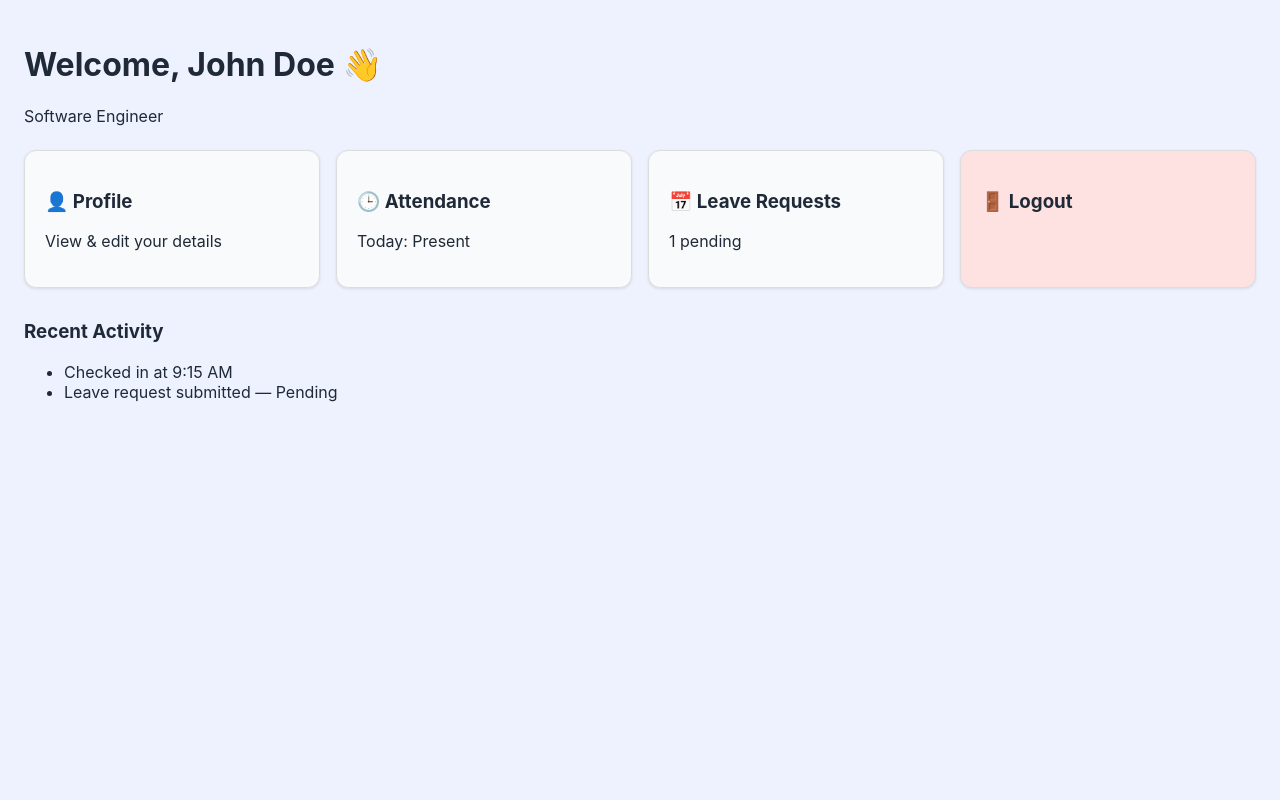
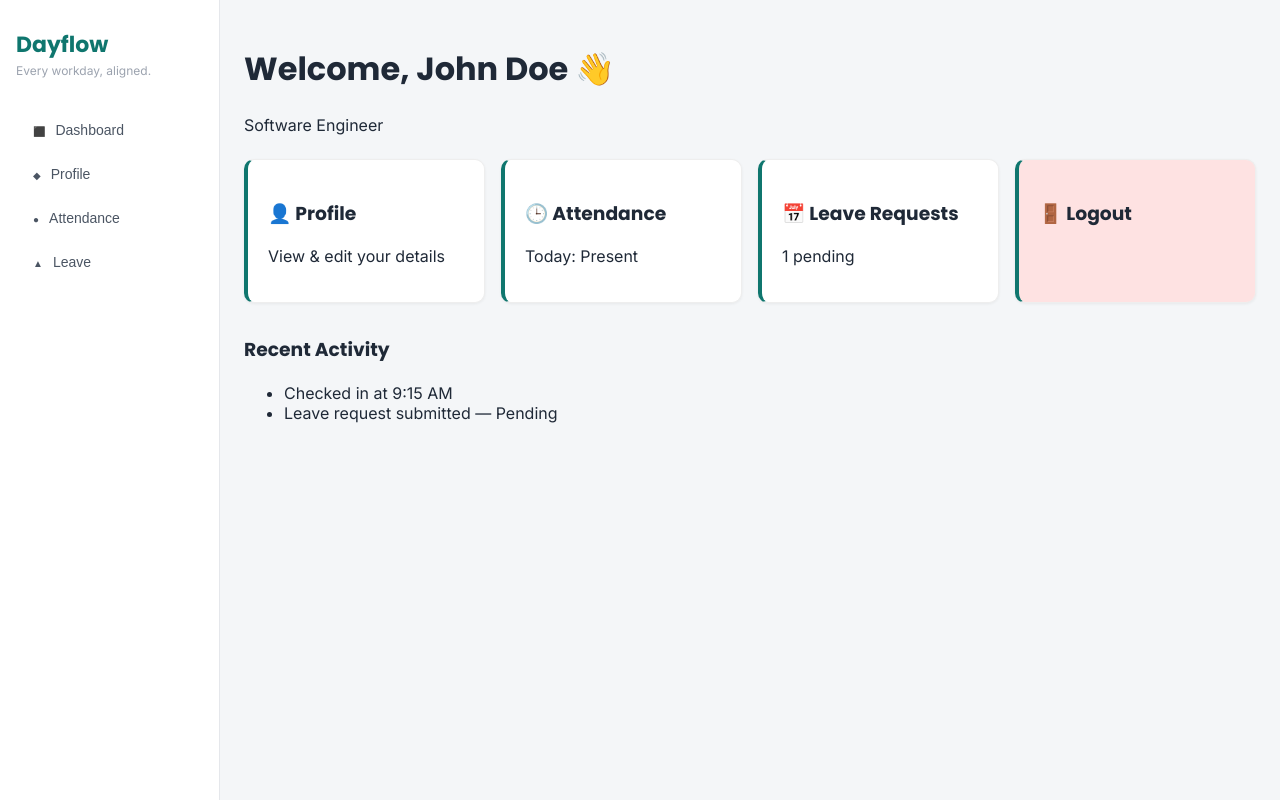
Before and after one commit to mourisikaagk/IndexOne-odoo-hackathon, a React app in the folder frontend/: page /employee/dashboard in a window 1280 px wide. Built offline with nearby package versions, Linux system fonts and the light colour scheme; the HTML template or start-up script is replaced by a standard one.

Commit message:
Update leader admin

```diff
--- a/frontend/src/App.jsx
+++ b/frontend/src/App.jsx
@@ -1,4 +1,5 @@
 import { BrowserRouter, Routes, Route } from "react-router-dom";
+import Navbar from "./components/employee/Navbar";
 import EmployeeDashboard from "./components/employee/EmployeeDashboard";
 import ProfileView from "./components/employee/ProfileView";
 import ProfileEdit from "./components/employee/ProfileEdit";
@@ -7,13 +8,11 @@ import AttendanceWeekly from "./components/employee/AttendanceWeekly";
 import LeaveApplyForm from "./components/employee/LeaveApplyForm";
 import LeaveStatusList from "./components/employee/LeaveStatusList";
 
-// Keep any routes from the Team Leader's version here as they are added.
-// import Login from "./pages/Login";
-// import AdminDashboard from "./pages/AdminDashboard";
-
 function App() {
   return (
     <BrowserRouter>
+      <Navbar />
+      <div style={{ marginLeft: "220px", minHeight: "100vh" }}>
         <Routes>
           <Route path="/" element={<EmployeeDashboard />} />
           <Route path="/employee/dashboard" element={<EmployeeDashboard />} />
@@ -24,9 +23,8 @@ function App() {
           <Route path="/employee/leave" element={<LeaveStatusList />} />
           <Route path="/employee/leave/apply" element={<LeaveApplyForm />} />
           <Route path="/employee/leave/status" element={<LeaveStatusList />} />
-        {/* <Route path="/login" element={<Login />} /> */}
-        {/* <Route path="/admin/dashboard" element={<AdminDashboard />} /> */}
         </Routes>
+      </div>
     </BrowserRouter>
   );
 }
--- a/frontend/src/components/employee/EmployeeDashboard.jsx
+++ b/frontend/src/components/employee/EmployeeDashboard.jsx
@@ -61,12 +61,13 @@ function EmployeeDashboard() {
 }
 
 const cardStyle = {
-  border: "1px solid #ddd",
-  borderRadius: "12px",
+  border: "1px solid #eee",
+  borderLeft: "4px solid #0F766E",
+  borderRadius: "10px",
   padding: "20px",
   cursor: "pointer",
-  background: "#f9fafb",
-  boxShadow: "0 1px 3px rgba(0,0,0,0.1)",
+  background: "#fff",
+  boxShadow: "0 1px 3px rgba(0,0,0,0.06)",
 };
 
 export default EmployeeDashboard;
--- /dev/null
+++ b/frontend/src/components/employee/Navbar.jsx
@@ -0,0 +1,80 @@
+import { useNavigate, useLocation } from "react-router-dom";
+
+function Navbar() {
+  const navigate = useNavigate();
+  const location = useLocation();
+
+  const links = [
+    { label: "Dashboard", path: "/", icon: "⬛" },
+    { label: "Profile", path: "/employee/profile", icon: "◆" },
+    { label: "Attendance", path: "/employee/attendance", icon: "●" },
+    { label: "Leave", path: "/employee/leave", icon: "▲" },
+  ];
+
+  return (
+    <aside style={sidebarStyle}>
+      <div style={logoStyle}>Dayflow</div>
+      <p style={taglineStyle}>Every workday, aligned.</p>
+
+      <nav style={{ marginTop: "32px" }}>
+        {links.map((link) => {
+          const active = location.pathname === link.path;
+          return (
+            <button
+              key={link.path}
+              onClick={() => navigate(link.path)}
+              style={{
+                ...linkStyle,
+                background: active ? "#0F766E" : "transparent",
+                color: active ? "#fff" : "#4B5563",
+                borderLeft: active ? "3px solid #F59E0B" : "3px solid transparent",
+              }}
+            >
+              <span style={{ marginRight: "10px", fontSize: "10px" }}>{link.icon}</span>
+              {link.label}
+            </button>
+          );
+        })}
+      </nav>
+    </aside>
+  );
+}
+
+const sidebarStyle = {
+  position: "fixed",
+  left: 0,
+  top: 0,
+  bottom: 0,
+  width: "220px",
+  background: "#fff",
+  borderRight: "1px solid #E5E7EB",
+  padding: "28px 16px",
+};
+
+const logoStyle = {
+  fontFamily: "'Poppins', sans-serif",
+  fontWeight: 700,
+  fontSize: "22px",
+  color: "#0F766E",
+};
+
+const taglineStyle = {
+  fontSize: "12px",
+  color: "#9CA3AF",
+  marginTop: "2px",
+};
+
+const linkStyle = {
+  display: "block",
+  width: "100%",
+  textAlign: "left",
+  border: "none",
+  padding: "12px 14px",
+  borderRadius: "0 8px 8px 0",
+  cursor: "pointer",
+  fontSize: "14px",
+  fontWeight: 500,
+  marginBottom: "4px",
+};
+
+export default Navbar;
--- a/frontend/src/index.css
+++ b/frontend/src/index.css
@@ -1 +1,16 @@
-:root { font-family: Inter, ui-sans-serif, system-ui, -apple-system, BlinkMacSystemFont, "Segoe UI", sans-serif; color: #1f2937; background: #eef2ff; font-synthesis: none; text-rendering: optimizeLegibility; } body { margin: 0; } #root { min-height: 100vh; }
+@import url('https://fonts.googleapis.com/css2?family=Poppins:wght@600;700&family=Inter:wght@400;500;600&display=swap');
+
+* {
+  box-sizing: border-box;
+}
+
+body {
+  margin: 0;
+  font-family: 'Inter', system-ui, sans-serif;
+  background: #F4F6F8;
+  color: #1F2937;
+}
+
+h1, h2, h3 {
+  font-family: 'Poppins', sans-serif;
+}
```
Lines whose indentation alone changed are shown as unchanged.
